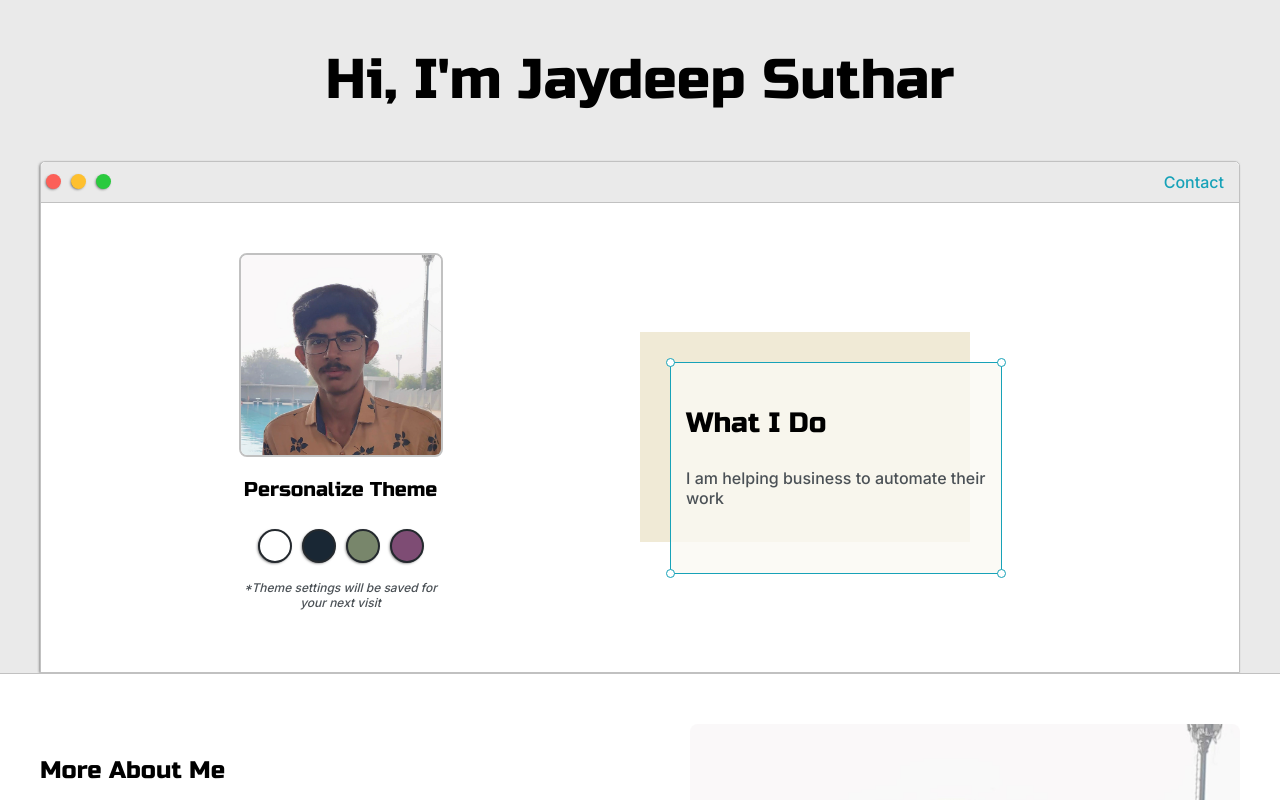
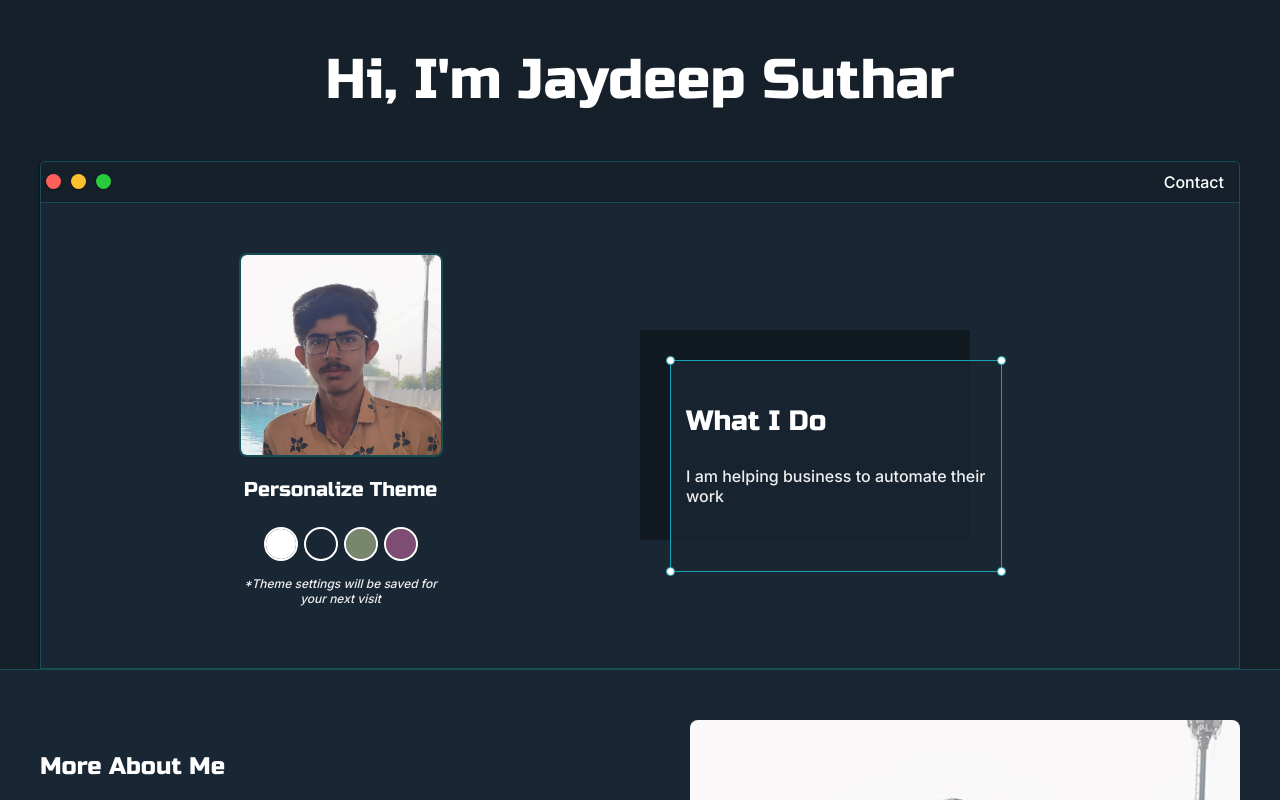
Before and after one commit to JaydeepSuthar/portfolio-website, a React (Vite) app: page / in a window 1280 px wide. Shown: the top 800 px of the page. Built offline with nearby package versions, Linux system fonts and the light colour scheme.

Commit message:
Feature Added: Theme Change

```diff
--- a/src/App.jsx
+++ b/src/App.jsx
@@ -1,8 +1,21 @@
+import { useState } from "react";
 import image from "./assets/me.jpg";
 
+let currentTheme = localStorage.getItem("theme") || "blue";
+
 const App = () => {
+	const [theme, setTheme] = useState(currentTheme);
+
+	const changeTheme = (e) => {
+		let themeColor = e.target.dataset.mode;
+
+		setTheme(themeColor);
+		localStorage.setItem("theme", themeColor);
+	};
+
 	return (
 		<>
+			<main className={`${theme}-theme`}>
 				<section className="section-1">
 					<div className="main-container">
 						<div className="greeting-wrapper">
@@ -12,9 +25,18 @@ const App = () => {
 						<div className="intro-wrapper">
 							<div className="nav-wrapper">
 								<div className="dots-wrapper">
-								<div id="dot-1" className="browser-dot"></div>
-								<div id="dot-2" className="browser-dot"></div>
-								<div id="dot-3" className="browser-dot"></div>
+									<div
+										id="dot-1"
+										className="browser-dot"
+									></div>
+									<div
+										id="dot-2"
+										className="browser-dot"
+									></div>
+									<div
+										id="dot-3"
+										className="browser-dot"
+									></div>
 								</div>
 								<ul id="navigation">
 									<li>
@@ -39,15 +61,26 @@ const App = () => {
 
 								<div id="theme-options-wrapper">
 									<div
+										onClick={changeTheme}
+										data-mode="light"
 										id="light-mode"
 										className="theme-dot"
 									></div>
-								<div id="blue-mode" className="theme-dot"></div>
 									<div
+										onClick={changeTheme}
+										data-mode="blue"
+										id="blue-mode"
+										className="theme-dot"
+									></div>
+									<div
+										onClick={changeTheme}
+										data-mode="green"
 										id="green-mode"
 										className="theme-dot"
 									></div>
 									<div
+										onClick={changeTheme}
+										data-mode="purple"
 										id="purple-mode"
 										className="theme-dot"
 									></div>
@@ -73,8 +106,8 @@ const App = () => {
 
 										<h3>What I Do</h3>
 										<p>
-										I am helping business to automate their
-										work
+											I am helping business to automate
+											their work
 										</p>
 
 										<div
@@ -99,14 +132,14 @@ const App = () => {
 								<h4>More About Me</h4>
 
 								<p>
-								I Build new project just to tickle my brain and
-								love teaching others how to made them
+									I Build new project just to tickle my brain
+									and love teaching others how to made them
 								</p>
 
 								<p>
-								While i Keep Busy teaching course, I still take
-								interviews in search of great team &amp;
-								projects that interest me
+									While i Keep Busy teaching course, I still
+									take interviews in search of great team
+									&amp; projects that interest me
 								</p>
 
 								<hr />
@@ -114,8 +147,8 @@ const App = () => {
 								<h4>TOP EXPERTISE</h4>
 
 								<p>
-								Fullstack devloper with primary focus on Nodejs
-								+ React:{" "}
+									Fullstack devloper with primary focus on
+									Nodejs + React:{" "}
 									<a target="_blank" href="">
 										Resume
 									</a>
@@ -161,14 +194,18 @@ const App = () => {
 
 				<section className="section-1">
 					<div className="main-container">
-					<h3 style={{ textAlign: "center" }}>Some of My Projects</h3>
+						<h3 style={{ textAlign: "center" }}>
+							Some of My Projects
+						</h3>
 
 						<div className="post-wrapper">
 							<div>
 								<div className="post">
 									<img className="thumbnail" src={image} />
 									<div className="post-preview">
-									<h6 className="post-title">Post Title</h6>
+										<h6 className="post-title">
+											Post Title
+										</h6>
 										<p className="post-intro">
 											this is a demo sentence
 										</p>
@@ -184,7 +221,9 @@ const App = () => {
 								<div className="post">
 									<img className="thumbnail" src={image} />
 									<div className="post-preview">
-									<h6 className="post-title">Post Title</h6>
+										<h6 className="post-title">
+											Post Title
+										</h6>
 										<p className="post-intro">
 											this is a demo sentence
 										</p>
@@ -200,7 +239,9 @@ const App = () => {
 								<div className="post">
 									<img className="thumbnail" src={image} />
 									<div className="post-preview">
-									<h6 className="post-title">Post Title</h6>
+										<h6 className="post-title">
+											Post Title
+										</h6>
 										<p className="post-intro">
 											this is a demo sentence
 										</p>
@@ -248,6 +289,7 @@ const App = () => {
 						</form>
 					</div>
 				</section>
+			</main>
 		</>
 	);
 };
--- a/src/main.jsx
+++ b/src/main.jsx
@@ -3,6 +3,7 @@ import ReactDOM from "react-dom/client";
 import App from "./App";
 
 import "./main.scss"
+import "./theme.scss"
 
 ReactDOM.createRoot(document.getElementById("root")).render(
 	<React.StrictMode>
--- a/src/main.scss
+++ b/src/main.scss
@@ -157,6 +157,10 @@ body {
 	margin: 0;
 	padding: 10px;
 
+	a {
+		color: var(--main-text);
+	}
+
 	li {
 		display: inline-block;
 		margin-right: 5px;
@@ -220,7 +224,7 @@ body {
 	border-radius: 50%;
 
 	margin: 5px;
-	border: 2px solid var(--theme-dot-border);
+	outline: 2px solid var(--theme-dot-border);
 
 	--webkit-box-shadow: -1px 1px 3px -1px rgba(0, 0, 0, 0.75);
 	--moz-box-shadow: -1px 1px 3px -1px rgba(0, 0, 0, 0.75);
@@ -229,7 +233,7 @@ body {
 	cursor: pointer;
 
 	&:hover {
-		border-width: 5px;
+		outline-width: 3px;
 	}
 }
 
```
Lines whose indentation alone changed are shown as unchanged.
